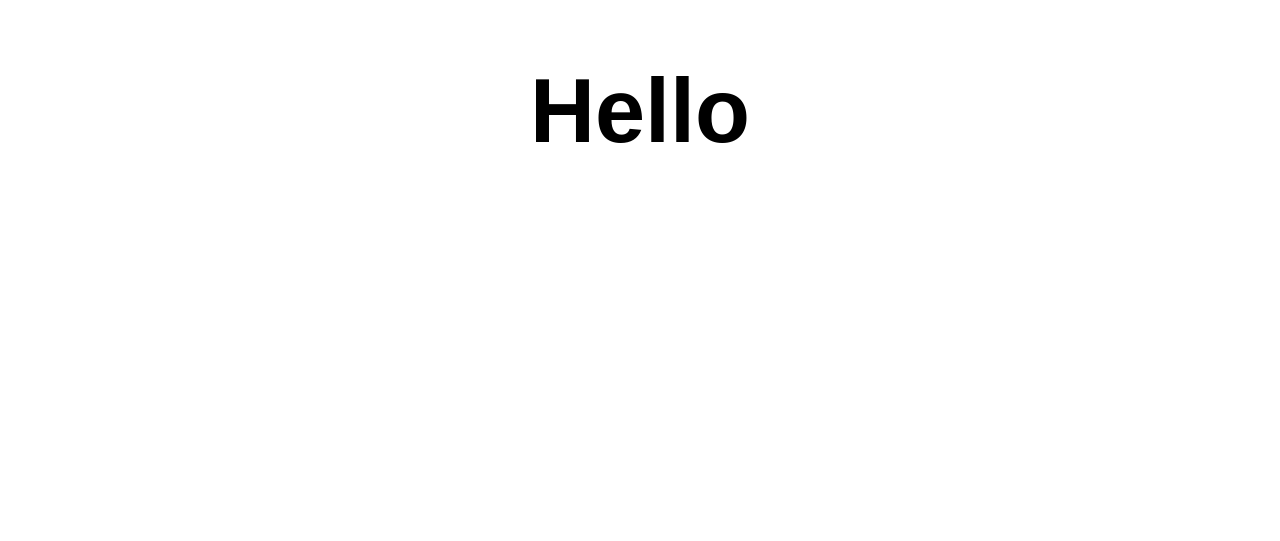
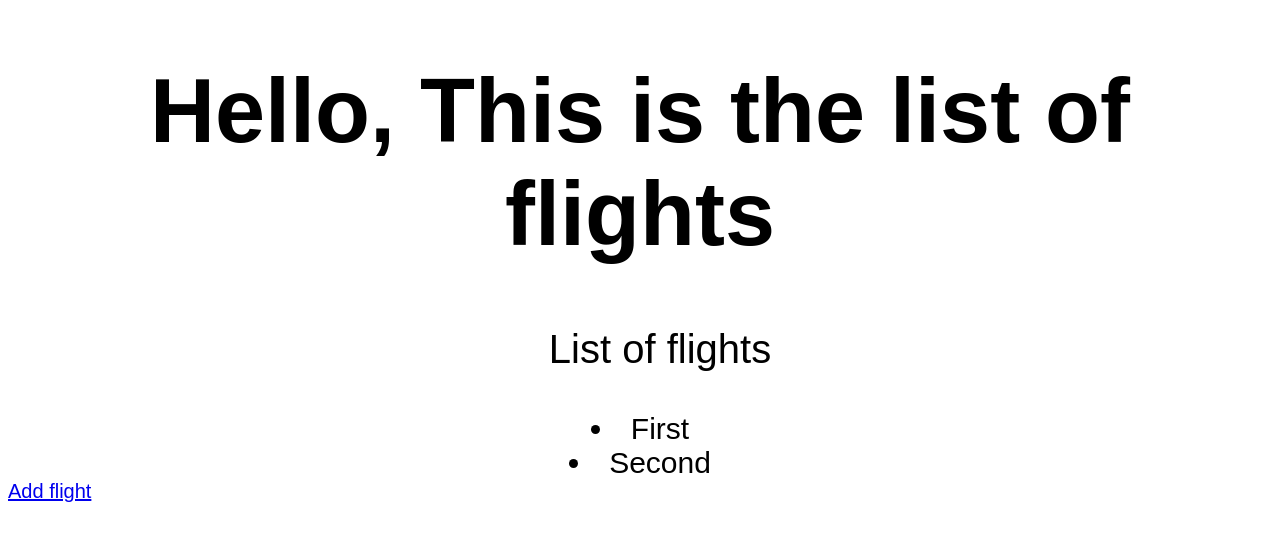
Before and after one commit to sardehmoghadam/cyberpurplediamond, a Django app: page /hello/ in a window 1280 px wide. Shown: the top 541 px of the page. Run offline with Django 3.2, Linux system fonts and the light colour scheme.

Commit message:
Html form

```diff
--- a/helloworld/hello/static/hello/styles.css
+++ b/helloworld/hello/static/hello/styles.css
@@ -4,3 +4,21 @@ h1 {
     font-size: 90px;
 
 }
+ul {
+    text-align: center;
+    font-family: sans-serif;
+    font-size: 40px;
+
+}
+li {
+    text-align: center;
+    font-family: sans-serif;
+    font-size: 30px;
+
+}
+a {
+    text-align: center;
+    font-family: sans-serif;
+    font-size: 20px;
+
+}
--- a/helloworld/hello/templates/hello/index.html
+++ b/helloworld/hello/templates/hello/index.html
@@ -1,17 +1,9 @@
-{% load static %}
-<!DOCTYPE html>
-<html lang="en">
-<head>
-    <meta charset="UTF-8">
-    <title>Hello</title>
-    <link href="{% static 'hello/styles.css' %}" rel="stylesheet">
-</head>
-<body>
-<!--        {% if test %}-->
-<!--            <h1>Hello, World</h1>-->
-<!--        {% else %}-->
-<!--            <h1>Bye, World</h1>-->
-<!--        {% endif %}-->
-<h1>Hello</h1>
-</body>
-</html>
+{% extends "hello/layout.html" %}
+{% block body %}
+    <h1>Hello, This is the list of flights</h1>
+        <ul>List of flights</ul>
+        {% for flight in flights %}
+            <li>{{ flight }}</li>
+        {% endfor %}
+        <a href="{% url 'hello:add' %}">Add flight</a>
+{% endblock %}
--- /dev/null
+++ b/helloworld/hello/templates/hello/layout.html
@@ -0,0 +1,13 @@
+{% load static %}
+<!DOCTYPE html>
+<html lang="en">
+<head>
+    <meta charset="UTF-8">
+    <title>Your Website</title>
+    <link href="{% static 'hello/styles.css' %}" rel="stylesheet">
+</head>
+<body>
+    {% block body %}
+    {% endblock %}
+</body>
+</html>
--- a/helloworld/hello/urls.py
+++ b/helloworld/hello/urls.py
@@ -1,6 +1,8 @@
 from django.urls import path
 from . import views
+app_name = "hello"
 urlpatterns = [
-    path("", views.index, name="index")
+    path("", views.index, name="index"),
+    path("add", views.add, name="add"),
 
 ]
--- a/helloworld/hello/views.py
+++ b/helloworld/hello/views.py
@@ -1,10 +1,26 @@
 from django.shortcuts import render
+from django import forms
 from django.http import HttpResponse
 # Create your views here.
-
+flights = ["First", "Second"]
+class newflightform(forms.Form):
+    flight = forms.CharField(label="Flight Name")
 def index(request):
     return render(request, "hello/index.html", {
-        # "test": False
+        "flights": flights
+    })
+def add(request):
+    if request.method == "POST":
+        form = newflightform(request.POST)
+        if form.is_valid():
+            flight = form.cleaned_data["flight"]
+            flights.append(flight)
+        else:
+            return render(request, "hello/add.html",{
+                "form": form
+            })
+    return render(request, "hello/add.html", {
+        "form": newflightform()
     })
 
 # def index(request):
```
Also changed, not shown: helloworld/hello/templates/hello/add.html (added, +9 -0 lines).
